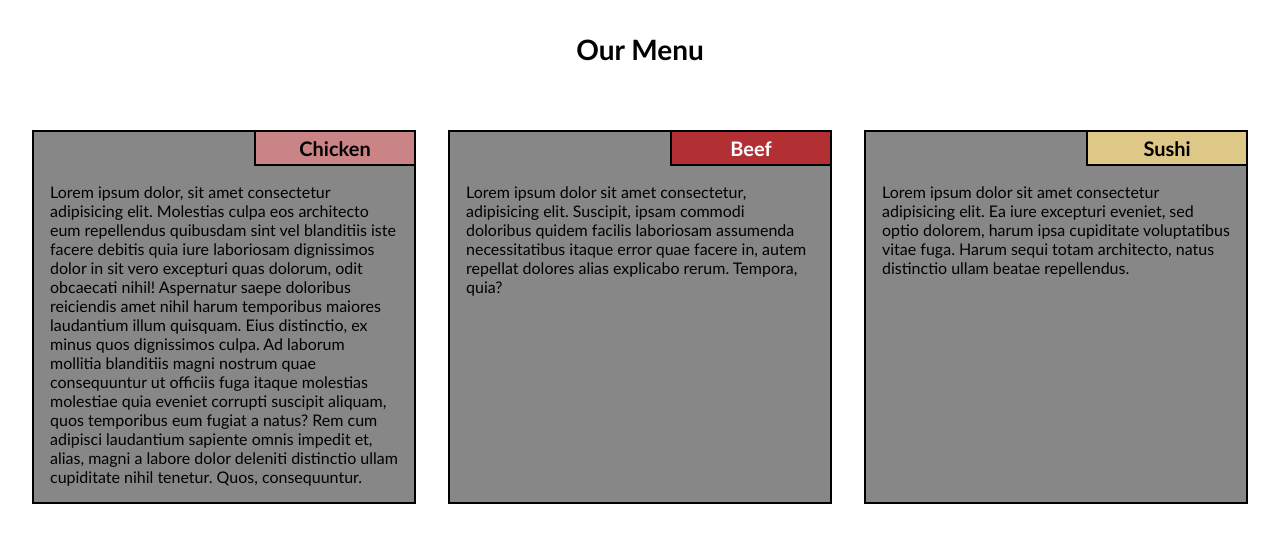
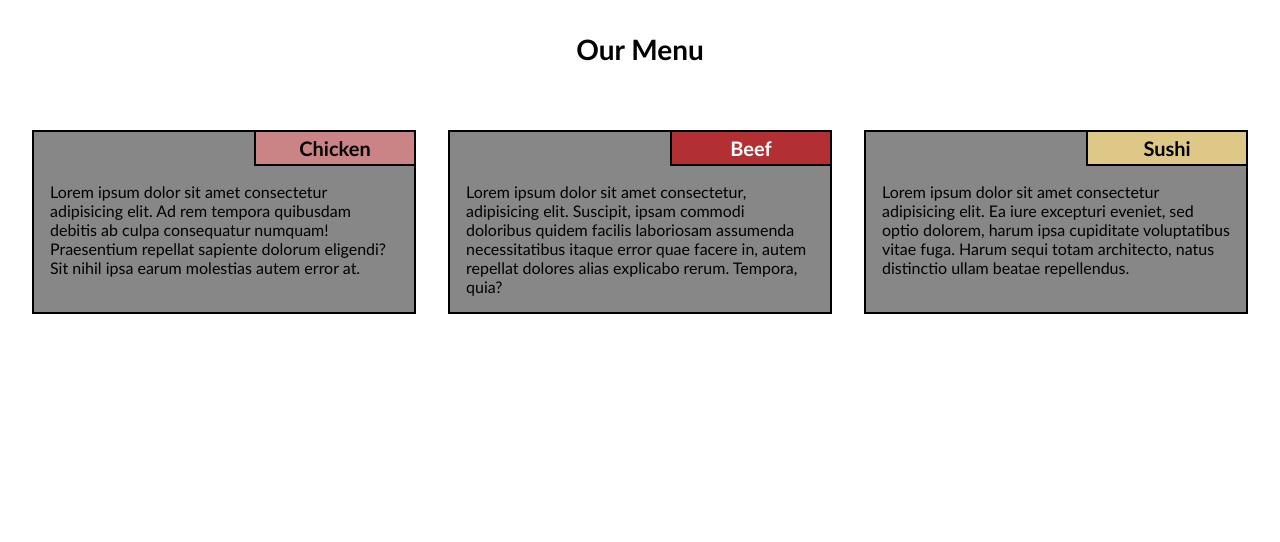
Before and after one commit to kcnpoow/HTML-CSS-JS, a plain HTML site: page index.html in a window 1280 px wide. Drawn offline with Linux system fonts and the light colour scheme.

Commit message:
Update index.html

```diff
--- a/index.html
+++ b/index.html
@@ -13,7 +13,10 @@
       <li class="menu-list__item">
         <span class="menu-list__title menu-list__title_chicken">Chicken</span>
         <p class="menu-list__description">
-          Lorem ipsum dolor, sit amet consectetur adipisicing elit. Molestias culpa eos architecto eum repellendus quibusdam sint vel blanditiis iste facere debitis quia iure laboriosam dignissimos dolor in sit vero excepturi quas dolorum, odit obcaecati nihil! Aspernatur saepe doloribus reiciendis amet nihil harum temporibus maiores laudantium illum quisquam. Eius distinctio, ex minus quos dignissimos culpa. Ad laborum mollitia blanditiis magni nostrum quae consequuntur ut officiis fuga itaque molestias molestiae quia eveniet corrupti suscipit aliquam, quos temporibus eum fugiat a natus? Rem cum adipisci laudantium sapiente omnis impedit et, alias, magni a labore dolor deleniti distinctio ullam cupiditate nihil tenetur. Quos, consequuntur.
+          Lorem ipsum dolor sit amet consectetur adipisicing elit. Ad rem
+          tempora quibusdam debitis ab culpa consequatur numquam! Praesentium
+          repellat sapiente dolorum eligendi? Sit nihil ipsa earum molestias
+          autem error at.
         </p>
       </li>
       <li class="menu-list__item">
```
